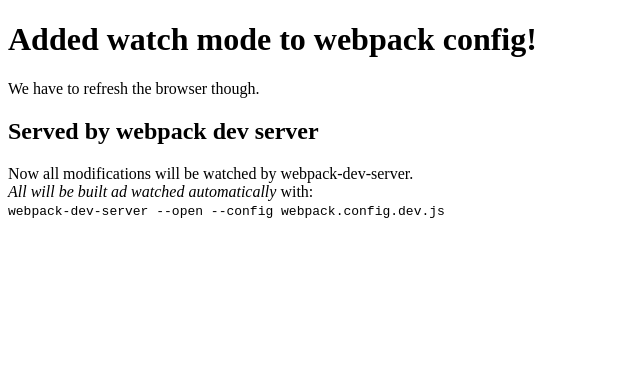
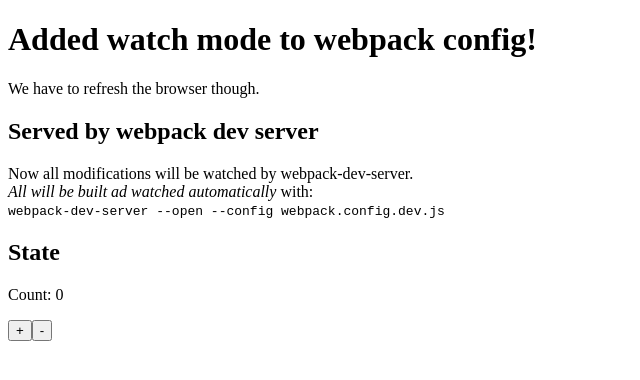
Before and after one commit to stefcot/react-boilerplate, a React app: page / in a window 1280 px wide. Shown: the top 380 px of the page, without its empty margins (0-640 px from the left). Built offline with nearby package versions, Linux system fonts and the light colour scheme.

Commit message:
Added babel support for class properties

```diff
--- a/package.json
+++ b/package.json
@@ -23,6 +23,7 @@
   "devDependencies": {
     "@babel/cli": "^7.7.4",
     "@babel/core": "^7.7.4",
+    "@babel/plugin-proposal-class-properties": "^7.7.4",
     "@babel/preset-env": "^7.7.4",
     "@babel/preset-react": "^7.7.4",
     "babel-loader": "^8.0.6",
--- a/src/App.js
+++ b/src/App.js
@@ -1,8 +1,12 @@
 import React from 'react'
 
 class App extends React.Component {
+  // have to install @babel/plugin-proposal-class-properties
+  state = {
+    count: 0
+  }
+
   render() {
-    debugger
     return (
         <div>
           <h1>Added watch mode to webpack config!</h1>
@@ -12,6 +16,10 @@
             <em>All will be built ad watched automatically</em> with: <br/>
             <code>webpack-dev-server --open --config webpack.config.dev.js</code>
           </p>
+          <h2>State</h2>
+          <p>Count: {this.state.count}</p>
+          <button onClick={() => this.setState({count: this.state.count + 1})}>+</button>
+          <button onClick={() => this.setState({count: this.state.count - 1})}>-</button>
         </div>
     )
   }
--- a/webpack.config.base.js
+++ b/webpack.config.base.js
@@ -17,6 +17,9 @@
           presets: [
             '@babel/preset-env',
             '@babel/preset-react'
+          ],
+          plugins: [
+             '@babel/plugin-proposal-class-properties'
           ]
         }
       }
--- a/webpack.config.dev.js
+++ b/webpack.config.dev.js
@@ -6,5 +6,6 @@
   devServer: {
     port: 3000
   },
+  // build: slow, rebuild: fast, production: no, quality: original source (lines only)
   devtool: 'cheap-module-eval-source-map'
 })
--- a/webpack.config.prod.js
+++ b/webpack.config.prod.js
@@ -2,5 +2,7 @@
 const baseConfig = require('./webpack.config.base')
 
 module.exports = merge(baseConfig, {
-  mode: 'production'
+  mode: 'production',
+  // build: slowest, rebuild: slower, production: yes, quality: original source
+  devtool: 'source-map'
 })
```
Also changed, not shown: 1 other file (tests, documents, lock files or other folders).
